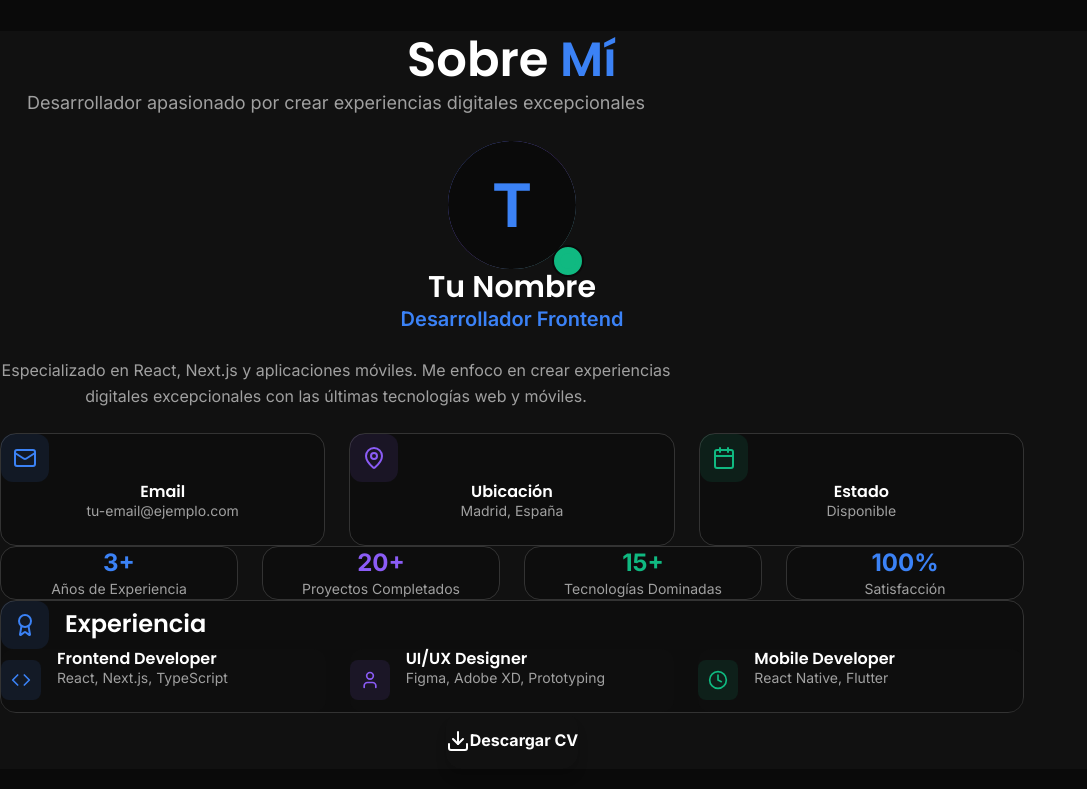
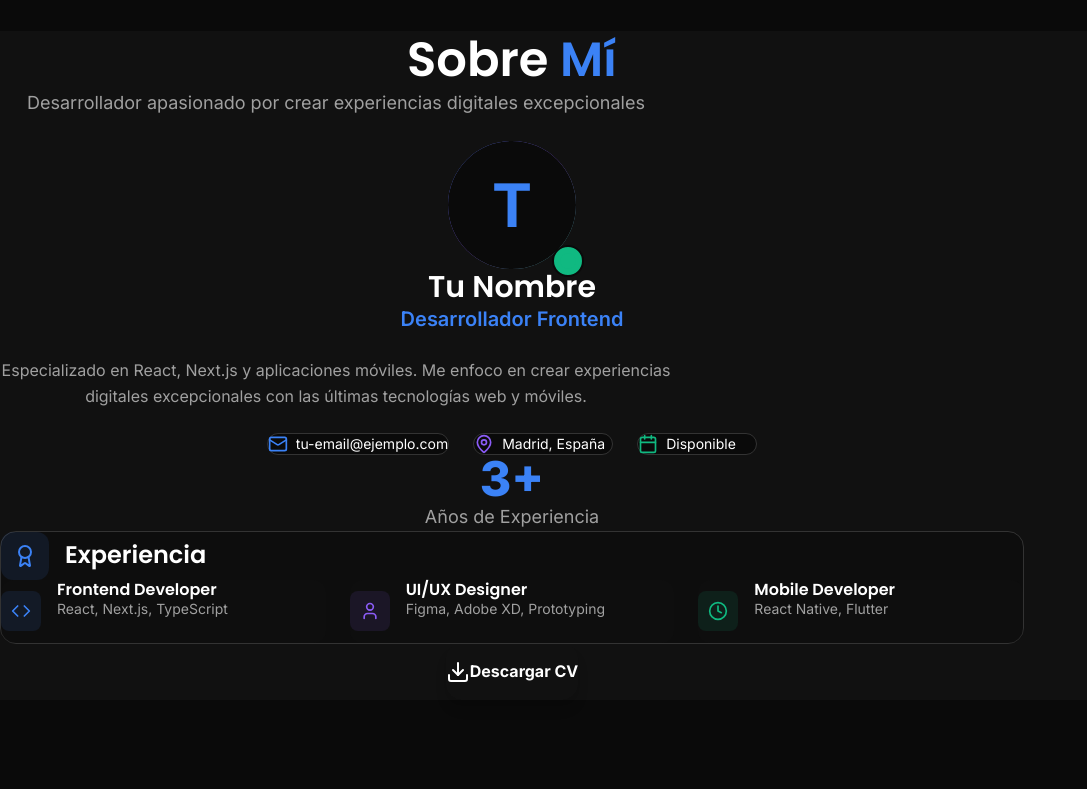
Before and after one commit to SaangelR10/personalportfolio, a Next.js app in the folder portfolio-mobile/: page / in a window 1280 px wide. Shown: the part 929-1718 px from the top of the page, without its empty margins (0-1087 px from the left). Built offline with nearby package versions, Linux system fonts and the light colour scheme.

Commit message:
Refactor About section with animated experience counter and minimalist badges
Co-authored-by: sergioangel030407 <sergioangel030407@gmail.com>

```diff
--- a/portfolio-mobile/src/components/sections/about.tsx
+++ b/portfolio-mobile/src/components/sections/about.tsx
@@ -1,11 +1,34 @@
 "use client";
 
-import { motion } from 'framer-motion';
+import { motion, useAnimation } from 'framer-motion';
+import { useEffect, useRef, useState } from 'react';
 import { Button } from '@/components/ui/button';
 import { Download, Mail, MapPin, Calendar, User, Code, Award, Clock } from 'lucide-react';
 import { personalInfo } from '@/lib/data';
 
 export default function About() {
+  // Animación de contador para años de experiencia
+  const [exp, setExp] = useState(0);
+  const targetExp = 3;
+  const controls = useAnimation();
+  const hasAnimated = useRef(false);
+
+  useEffect(() => {
+    function handleScroll() {
+      const section = document.getElementById('about-exp');
+      if (section && !hasAnimated.current) {
+        const rect = section.getBoundingClientRect();
+        if (rect.top < window.innerHeight - 100) {
+          controls.start({ count: targetExp });
+          hasAnimated.current = true;
+        }
+      }
+    }
+    window.addEventListener('scroll', handleScroll);
+    handleScroll();
+    return () => window.removeEventListener('scroll', handleScroll);
+  }, [controls]);
+
   return (
     <section id="about" className="bg-background-secondary py-24 px-6">
       <div className="max-w-5xl mx-auto">
@@ -60,66 +83,50 @@ export default function About() {
             </p>
           </motion.div>
 
-          {/* Información de contacto */}
+          {/* Información de contacto - badges minimalistas */}
           <motion.div
             initial={{ opacity: 0, y: 20 }}
             whileInView={{ opacity: 1, y: 0 }}
             viewport={{ once: true }}
             transition={{ duration: 0.6, delay: 0.4 }}
-            className="grid grid-cols-1 md:grid-cols-3 gap-6"
+            className="flex flex-col md:flex-row gap-4 md:gap-6 justify-center items-center px-2"
           >
-            <div className="bg-background/50 rounded-2xl p-6 border border-border-light text-center">
-              <div className="w-12 h-12 bg-accent-primary/10 rounded-xl flex items-center justify-center mx-auto mb-4">
-                <Mail className="w-6 h-6 text-accent-primary" />
-              </div>
-              <h4 className="font-bold text-foreground mb-2">Email</h4>
-              <p className="text-sm text-foreground-secondary">{personalInfo.email}</p>
+            <div className="flex items-center gap-2 px-4 py-2 rounded-full bg-background border border-border-light text-foreground text-sm min-w-[180px]">
+              <Mail className="w-5 h-5 text-accent-primary" />
+              <span className="truncate">{personalInfo.email}</span>
             </div>
-
-            <div className="bg-background/50 rounded-2xl p-6 border border-border-light text-center">
-              <div className="w-12 h-12 bg-accent-secondary/10 rounded-xl flex items-center justify-center mx-auto mb-4">
-                <MapPin className="w-6 h-6 text-accent-secondary" />
-              </div>
-              <h4 className="font-bold text-foreground mb-2">Ubicación</h4>
-              <p className="text-sm text-foreground-secondary">{personalInfo.location}</p>
+            <div className="flex items-center gap-2 px-4 py-2 rounded-full bg-background border border-border-light text-foreground text-sm min-w-[140px]">
+              <MapPin className="w-5 h-5 text-accent-secondary" />
+              <span>{personalInfo.location}</span>
             </div>
-
-            <div className="bg-background/50 rounded-2xl p-6 border border-border-light text-center">
-              <div className="w-12 h-12 bg-accent-success/10 rounded-xl flex items-center justify-center mx-auto mb-4">
-                <Calendar className="w-6 h-6 text-accent-success" />
-              </div>
-              <h4 className="font-bold text-foreground mb-2">Estado</h4>
-              <p className="text-sm text-foreground-secondary">Disponible</p>
+            <div className="flex items-center gap-2 px-4 py-2 rounded-full bg-background border border-border-light text-foreground text-sm min-w-[120px]">
+              <Calendar className="w-5 h-5 text-accent-success" />
+              <span>Disponible</span>
             </div>
           </motion.div>
 
-          {/* Estadísticas */}
+          {/* Estadística de experiencia animada */}
           <motion.div
+            id="about-exp"
             initial={{ opacity: 0, y: 20 }}
             whileInView={{ opacity: 1, y: 0 }}
             viewport={{ once: true }}
             transition={{ duration: 0.6, delay: 0.6 }}
-            className="grid grid-cols-2 md:grid-cols-4 gap-6"
+            className="flex flex-col items-center justify-center"
           >
-            <div className="bg-background/50 rounded-2xl p-6 border border-border-light text-center">
-              <div className="text-2xl font-bold text-accent-primary mb-2">3+</div>
-              <div className="text-sm text-foreground-secondary">Años de Experiencia</div>
-            </div>
-            <div className="bg-background/50 rounded-2xl p-6 border border-border-light text-center">
-              <div className="text-2xl font-bold text-accent-secondary mb-2">20+</div>
-              <div className="text-sm text-foreground-secondary">Proyectos Completados</div>
-            </div>
-            <div className="bg-background/50 rounded-2xl p-6 border border-border-light text-center">
-              <div className="text-2xl font-bold text-accent-success mb-2">15+</div>
-              <div className="text-sm text-foreground-secondary">Tecnologías Dominadas</div>
-            </div>
-            <div className="bg-background/50 rounded-2xl p-6 border border-border-light text-center">
-              <div className="text-2xl font-bold text-accent-primary mb-2">100%</div>
-              <div className="text-sm text-foreground-secondary">Satisfacción</div>
-            </div>
+            <motion.span
+              initial={{ count: 0 }}
+              animate={controls}
+              transition={{ duration: 1.5, ease: 'easeOut' }}
+              onUpdate={latest => setExp(Math.round(latest.count))}
+              className="text-5xl font-extrabold text-accent-primary mb-2"
+            >
+              {exp}+
+            </motion.span>
+            <div className="text-lg text-foreground-secondary">Años de Experiencia</div>
           </motion.div>
 
-          {/* Experiencia resumida */}
+          {/* Experiencia resumida (sin cambios por ahora) */}
           <motion.div
             initial={{ opacity: 0, y: 20 }}
             whileInView={{ opacity: 1, y: 0 }}
```
